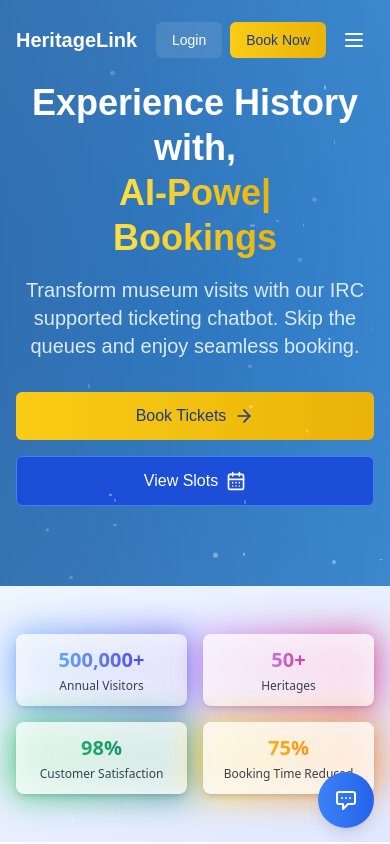
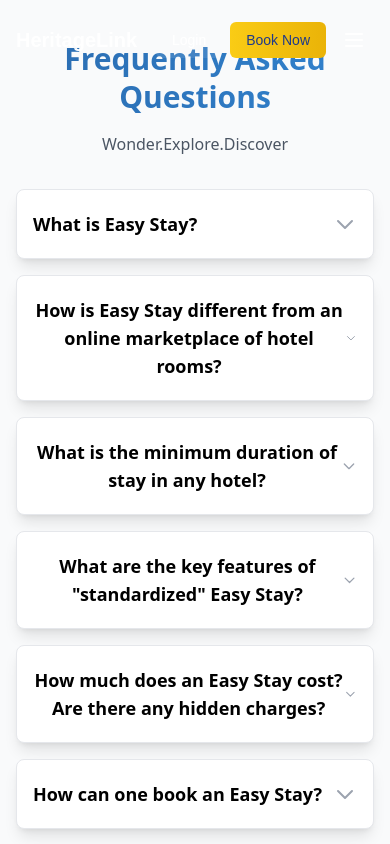
Before and after one commit to ayuxy027/HeritageLink, a React (Vite) app: page /faq in a window 390 px wide. Shown: the top 844 px of the page. Built offline with nearby package versions, Linux system fonts and the light colour scheme.

Commit message:
Implemented Router Functionality and Created Dummy FAQ Page

```diff
--- a/package.json
+++ b/package.json
@@ -17,6 +17,7 @@
     "react-dom": "^18.3.1",
     "react-icons": "^5.3.0",
     "react-intersection-observer": "^9.13.1",
+    "react-router-dom": "^6.26.2",
     "react-simple-typewriter": "^5.0.1"
   },
   "devDependencies": {
--- a/src/App.jsx
+++ b/src/App.jsx
@@ -1,11 +1,32 @@
 import React from 'react';
+import { BrowserRouter as Router, Routes, Route } from 'react-router-dom';
+import Navbar from './components/layout/Navbar';
+import Footer from './components/layout/Footer';
 import Home from './pages/Home';
+import Explore from './pages/Explore';
+import Events from './pages/Events';
+import FAQ from './pages/FAQ';
+import Contact from './pages/Contact';
+import AuthPage from './pages/AuthPage';
+import Book from './pages/Book';
 
 function App() {
   return (
-    <div className="App">
-      <Home />
-    </div>
+    <Router>
+      <div className="App">
+        <Navbar />
+        <Routes>
+          <Route path="/" element={<Home />} />
+          <Route path="/explore" element={<Explore />} />
+          <Route path="/events" element={<Events />} />
+          <Route path="/faq" element={<FAQ />} />
+          <Route path="/contact" element={<Contact />} />
+          <Route path="/login" element={<AuthPage />} />
+          <Route path="/book" element={<Book />} />
+        </Routes>
+        <Footer />
+      </div>
+    </Router>
   );
 }
 
--- a/src/components/layout/Navbar.jsx
+++ b/src/components/layout/Navbar.jsx
@@ -1,28 +1,28 @@
-'use client'
-
-import React, { useState, useEffect } from 'react'
-import { motion, useScroll, useMotionValueEvent } from 'framer-motion'
-import { Menu, X } from 'lucide-react'
+// Navbar.jsx
+import React, { useState } from 'react';
+import { motion, useScroll, useMotionValueEvent } from 'framer-motion';
+import { Menu, X } from 'lucide-react';
+import { Link } from 'react-router-dom';
 
 const navItems = [
   { name: 'Explore', link: '/explore' },
   { name: 'Events', link: '/events' },
-  { name: 'Collections', link: '/collections' },
-  { name: 'About', link: '/about' },
-]
+  { name: 'FAQ', link: '/faq' },
+  { name: 'Contact', link: '/contact' },
+];
 
 export default function Navbar() {
-  const [isOpen, setIsOpen] = useState(false)
-  const [isScrolled, setIsScrolled] = useState(false)
-  const { scrollY } = useScroll()
+  const [isOpen, setIsOpen] = useState(false);
+  const [isScrolled, setIsScrolled] = useState(false);
+  const { scrollY } = useScroll();
 
   useMotionValueEvent(scrollY, "change", (latest) => {
-    setIsScrolled(latest > 50)
-  })
+    setIsScrolled(latest > 50);
+  });
 
   const toggleMenu = () => {
-    setIsOpen(!isOpen)
-  }
+    setIsOpen(!isOpen);
+  };
 
   return (
     <motion.nav
@@ -57,7 +57,7 @@ export default function Navbar() {
           {/* Desktop Navigation Items */}
           <div className="hidden sm:ml-6 sm:flex sm:items-center sm:space-x-8">
             {navItems.map((item, index) => (
-              <NavItem key={item.name} href={item.link} text={item.name} index={index} />
+              <NavItem key={item.name} to={item.link} text={item.name} index={index} />
             ))}
           </div>
 
@@ -87,18 +87,17 @@ export default function Navbar() {
       >
         <div className="px-2 pt-2 pb-3 space-y-1">
           {navItems.map((item) => (
-            <MobileNavItem key={item.name} href={item.link} text={item.name} />
+            <MobileNavItem key={item.name} to={item.link} text={item.name} />
           ))}
         </div>
       </motion.div>
     </motion.nav>
-  )
+  );
 }
 
-function NavItem({ href, text, index }) {
+function NavItem({ to, text, index }) {
   return (
-    <motion.a
-      href={href}
+    <motion.div
       className="px-3 py-2 text-base font-medium text-white rounded-md hover:text-yellow-300"
       whileHover={{ scale: 1.05 }}
       whileTap={{ scale: 0.95 }}
@@ -106,42 +105,42 @@ function NavItem({ href, text, index }) {
       animate={{ opacity: 1, y: 0 }}
       transition={{ delay: 0.1 * index }}
     >
-      {text}
-    </motion.a>
-  )
+      <Link to={to}>{text}</Link>
+    </motion.div>
+  );
 }
 
-function MobileNavItem({ href, text }) {
+function MobileNavItem({ to, text }) {
   return (
-    <motion.a
-      href={href}
+    <motion.div
       className="block px-3 py-2 text-base font-medium text-white rounded-md hover:text-yellow-300"
       whileHover={{ backgroundColor: 'rgba(255, 255, 255, 0.1)', scale: 1.05 }}
       whileTap={{ scale: 0.95 }}
     >
-      {text}
-    </motion.a>
-  )
+      <Link to={to}>{text}</Link>
+    </motion.div>
+  );
 }
 
 function NavButton({ href, text, variant = "secondary" }) {
-  const baseClasses = "px-4 py-2 text-sm font-medium rounded-md focus:outline-none focus:ring-2 focus:ring-offset-2 focus:ring-yellow-500"
+  const baseClasses = "px-4 py-2 text-sm font-medium rounded-md focus:outline-none focus:ring-2 focus:ring-offset-2 focus:ring-yellow-500";
   const variantClasses = variant === "primary"
     ? "bg-gradient-to-r from-yellow-400 to-yellow-500 hover:from-yellow-500 hover:to-yellow-600 text-blue-900"
-    : "bg-white/10 hover:bg-white/20 text-white"
+    : "bg-white/10 hover:bg-white/20 text-white";
 
   return (
-    <motion.a
-      href={href}
+    <motion.div
       whileHover={{ scale: 1.05 }}
       whileTap={{ scale: 0.95 }}
     >
-      <motion.button
-        className={`${baseClasses} ${variantClasses}`}
-        whileHover={{ boxShadow: '0 0 15px rgba(255, 255, 255, 0.3)' }}
-      >
-        {text}
-      </motion.button>
-    </motion.a>
-  )
+      <Link to={href}>
+        <button
+          className={`${baseClasses} ${variantClasses}`}
+          whileHover={{ boxShadow: '0 0 15px rgba(255, 255, 255, 0.3)' }}
+        >
+          {text}
+        </button>
+      </Link>
+    </motion.div>
+  );
 }
--- a/src/pages/AuthPage.jsx
+++ b/src/pages/AuthPage.jsx
@@ -0,0 +1,9 @@
+import React from 'react'
+
+function AuthPage() {
+  return (
+    <div>AuthPage</div>
+  )
+}
+
+export default AuthPage
--- a/src/pages/Book.jsx
+++ b/src/pages/Book.jsx
@@ -0,0 +1,9 @@
+import React from 'react'
+
+function Book() {
+  return (
+    <div>Book</div>
+  )
+}
+
+export default Book
--- /dev/null
+++ b/src/pages/Contact.jsx
@@ -0,0 +1,9 @@
+import React from 'react'
+
+function Contact() {
+  return (
+    <div>Contact</div>
+  )
+}
+
+export default Contact
--- a/src/pages/Events.jsx
+++ b/src/pages/Events.jsx
@@ -0,0 +1,9 @@
+import React from 'react'
+
+function Events() {
+  return (
+    <div>Events</div>
+  )
+}
+
+export default Events
--- a/src/pages/Explore.jsx
+++ b/src/pages/Explore.jsx
@@ -0,0 +1,9 @@
+import React from 'react'
+
+function Explore() {
+  return (
+    <div>Explore</div>
+  )
+}
+
+export default Explore
--- a/src/pages/FAQ.jsx
+++ b/src/pages/FAQ.jsx
@@ -0,0 +1,90 @@
+import React, { useState } from 'react';
+import { Link } from 'react-router-dom';
+
+function FAQ() {
+    const [activeIndex, setActiveIndex] = useState(null);
+    const [height, setHeight] = useState(0);
+   const faqs = [
+    {
+        question: 'What is Easy Stay?',
+        answer: 'Easy Stay is India\'s hospitality company, offering hourly stays and flexible check-in and check-out times. We provide standardized rooms across various locations in India.'
+    },
+    {
+        question: 'How is Easy Stay different from an online marketplace of hotel rooms?',
+        answer: 'Easy Stay guarantees a consistent experience across all its hotels, unlike online marketplaces where user experiences can vary. Customers can book rooms for a minimum of 4 hours and check in at any time.'
+    },
+    {
+        question: 'What is the minimum duration of stay in any hotel?',
+        answer: 'The minimum stay duration is 4 hours.'
+    },
+    {
+        question: 'What are the key features of "standardized" Easy Stay?',
+        answer: 'Key features include AC rooms with TV, clean linen, complimentary tea/coffee for 4-hour stays, free breakfast for stays over 8 hours, free Wi-Fi, and hygienic washrooms.'
+    },
+    {
+        question: 'How much does an Easy Stay cost? Are there any hidden charges?',
+        answer: 'Rooms start at Rs 400 for short stays, and there are no hidden charges. Prices can be lower during sales or with coupon discounts.'
+    },
+    {
+        question: 'How can one book an Easy Stay?',
+        answer: 'You can book through the Easy Stay app, website (www.easystay.co), by calling +91-9000000000, or via WhatsApp at +91-8000000000. Partner online travel agents may not offer short-duration bookings.'
+    },
+    {
+        question: 'What are the standard check-in and check-out times?',
+        answer: 'There are no standard check-in times. Guests can check in at any time by selecting their preferred time through our app, website, call, or WhatsApp.'
+    },
+    {
+        question: 'Can I get my booking revised?',
+        answer: 'Yes, you can revise your booking by calling +91-9000000000 or WhatsApp at +91-8000000000.'
+    },
+    {
+        question: 'What documents do I need to carry to the hotel to ensure a quick check-in?',
+        answer: 'Carry the confirmation email/booking ID and any ID proof with your address and photograph, such as a passport, Aadhaar card, driving license, or voter ID card. PAN cards are not accepted.'
+    },
+    {
+        question: 'Can I book a room for day use only?',
+        answer: 'Yes, Easy Stay offers rooms for day use. You can book a room for as little as 4 hours, which is perfect for short stays or day use.'
+    }
+];
+    const toggleFAQ = (index) => {
+        if (activeIndex === index) {
+            setActiveIndex(null);
+            setHeight(0);
+        } else {
+            setActiveIndex(index);
+            setHeight(document.getElementById(`faq-${index}`).scrollHeight);
+        }
+    };
+
+    return (
+        <section className="py-10 bg-gray-50 sm:py-16 lg:py-24">
+            <div className="px-4 mx-auto sm:px-6 lg:px-8 max-w-7xl">
+                <div className="max-w-2xl mx-auto text-center">
+                    <h2 className="text-3xl font-bold leading-tight text-transparent text-black sm:text-4xl lg:text-5xl bg-proj bg-clip-text">Frequently Asked Questions</h2>
+                    <p className="max-w-xl mx-auto mt-4 text-base leading-relaxed text-gray-600">Wonder.Explore.Discover</p>
+                </div>
+
+                <div className="max-w-3xl mx-auto mt-8 space-y-4 md:mt-16">
+                    {faqs.map((faq, index) => (
+                        <div key={index} className="overflow-hidden bg-white border border-gray-200 rounded-lg shadow-lg hover:shadow-xl">
+                            <button type="button" className="flex items-center justify-between w-full px-4 py-5 sm:p-6 focus:outline-none" onClick={() => toggleFAQ(index)}>
+                                <span className="flex text-lg font-semibold text-black">{faq.question}</span>
+                                <svg className={`w-6 h-6 text-gray-400 transform ${activeIndex === index ? 'rotate-180' : 'rotate-0'} transition-transform duration-300`} xmlns="http://www.w3.org/2000/svg" fill="none" viewBox="0 0 24 24" stroke="currentColor">
+                                    <path strokeLinecap="round" strokeLinejoin="round" strokeWidth="2" d="M19 9l-7 7-7-7" />
+                                </svg>
+                            </button>
+                            <div id={`faq-${index}`} className="overflow-hidden duration-300 transition-height" style={{ height: activeIndex === index ? `${height}px` : '0' }}>
+                                <div className="px-4 pb-5 sm:px-6 sm:pb-6">
+                                    <p>{faq.answer}</p>
+                                </div>
+                            </div>
+                        </div>
+                    ))}
+                </div>
+               <Link to="/support"><p className="text-base text-center text-gray-600 transition-colors duration-300 ease-in-out mt-9 hover:text-blue-500">Didn’t find the answer you are looking for? Contact our support</p></Link>
+            </div>
+        </section>
+    );
+}
+
+export default FAQ;
```
Also changed, not shown: src/pages/About.jsx (deleted), 1 other file (tests, documents, lock files or other folders).
